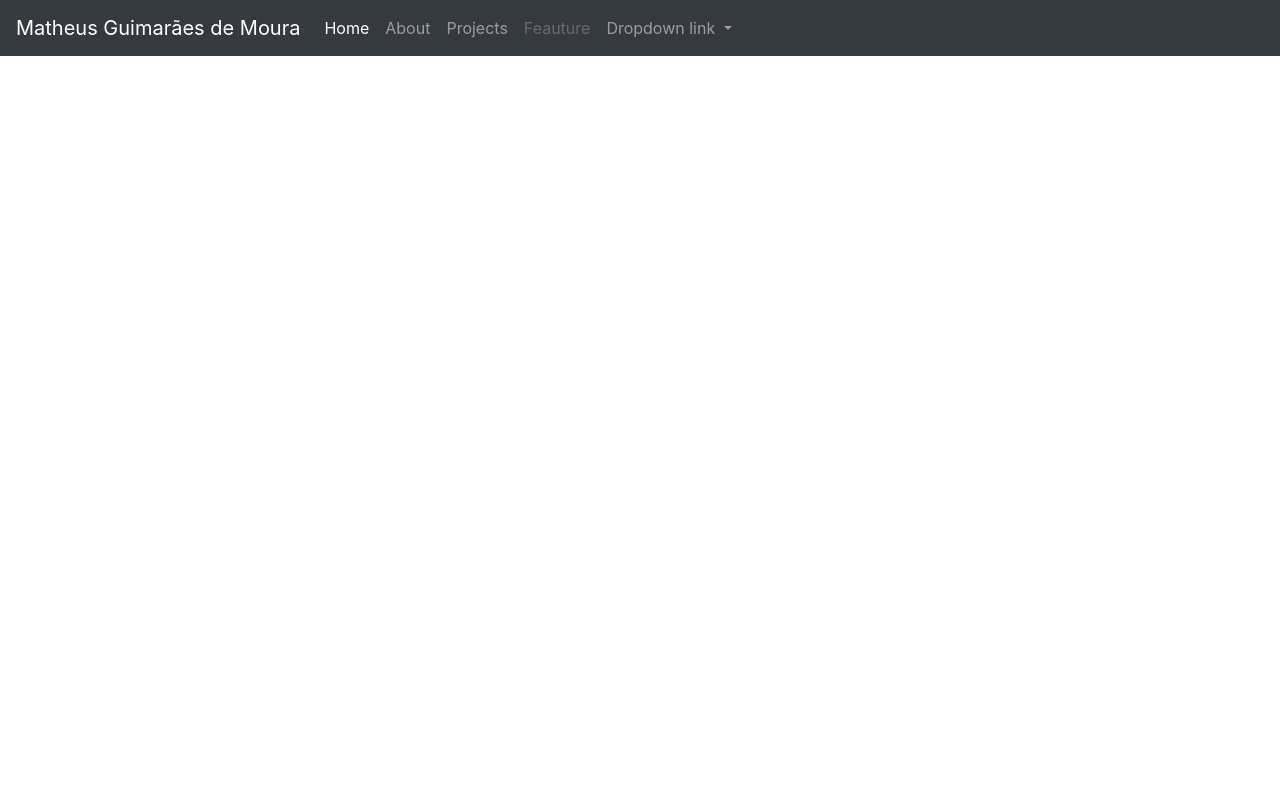
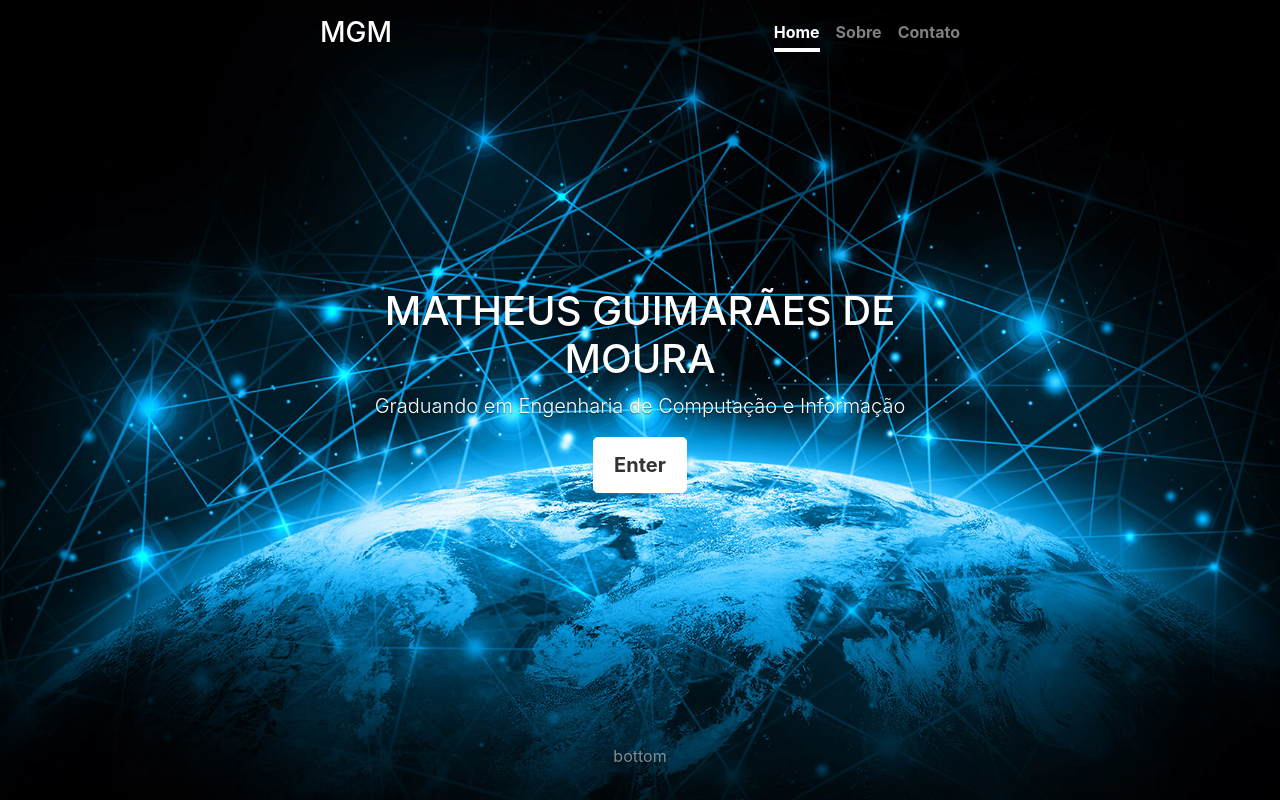
Before and after one commit to matheusgm/matheusgm.github.io, a plain HTML site: page index.html in a window 1280 px wide. Drawn offline with nearby package versions, Linux system fonts and the light colour scheme.

Commit message:
tela inicial com background

```diff
--- a/css/main.css
+++ b/css/main.css
@@ -0,0 +1,108 @@
+/*
+ * Globals
+ */
+
+/* Links */
+a,
+a:focus,
+a:hover {
+  color: #fff;
+}
+
+/* Custom default button */
+.btn-secondary,
+.btn-secondary:hover,
+.btn-secondary:focus {
+  color: #333;
+  text-shadow: none; /* Prevent inheritance from `body` */
+  background-color: #fff;
+  border: .05rem solid #fff;
+}
+
+
+/*
+ * Base structure
+ */
+
+html,
+body {
+  height: 100%;
+  /* background-color: #333; */
+  background: url(../img/network_world.jpg) no-repeat 50% 50%;
+  background-size: cover;
+}
+
+body {
+  display: -ms-flexbox;
+  display: flex;
+  color: #fff;
+  text-shadow: 0 .05rem .1rem rgba(0, 0, 0, .5);
+  box-shadow: inset 0 0 5rem rgba(0, 0, 0, .5);
+}
+
+.cover-container {
+  max-width: 42em;
+}
+
+
+/*
+ * Header
+ */
+.masthead {
+  margin-bottom: 2rem;
+}
+
+.masthead-brand {
+  margin-bottom: 0;
+}
+
+.nav-masthead .nav-link {
+  padding: .25rem 0;
+  font-weight: 700;
+  color: rgba(255, 255, 255, .5);
+  background-color: transparent;
+  border-bottom: .25rem solid transparent;
+}
+
+.nav-masthead .nav-link:hover,
+.nav-masthead .nav-link:focus {
+  border-bottom-color: rgba(255, 255, 255, .25);
+}
+
+.nav-masthead .nav-link + .nav-link {
+  margin-left: 1rem;
+}
+
+.nav-masthead .active {
+  color: #fff;
+  border-bottom-color: #fff;
+}
+
+@media (min-width: 48em) {
+  .masthead-brand {
+    float: left;
+  }
+  .nav-masthead {
+    float: right;
+  }
+}
+
+
+/*
+ * Cover
+ */
+.cover {
+  padding: 0 1.5rem;
+}
+.cover .btn-lg {
+  padding: .75rem 1.25rem;
+  font-weight: 700;
+}
+
+
+/*
+ * Footer
+ */
+.mastfoot {
+  color: rgba(255, 255, 255, .5);
+}
--- a/index.html
+++ b/index.html
@@ -8,49 +8,43 @@
 
     <title>Page Title</title>
 
+    <link rel="stylesheet" href="https://stackpath.bootstrapcdn.com/bootstrap/4.5.0/css/bootstrap.min.css"
+        integrity="sha384-9aIt2nRpC12Uk9gS9baDl411NQApFmC26EwAOH8WgZl5MYYxFfc+NcPb1dKGj7Sk" crossorigin="anonymous">
+
     <link rel='stylesheet' type='text/css' media='screen' href='css/main.css'>
     <script src='js/main.js'></script>
 
-    <link rel="stylesheet" href="https://stackpath.bootstrapcdn.com/bootstrap/4.5.0/css/bootstrap.min.css"
-        integrity="sha384-9aIt2nRpC12Uk9gS9baDl411NQApFmC26EwAOH8WgZl5MYYxFfc+NcPb1dKGj7Sk" crossorigin="anonymous">
 
 </head>
 
-<body>
-    <nav class="navbar navbar-expand-lg navbar-dark bg-dark">
-        <a class="navbar-brand" href="#">Matheus Guimarães de Moura</a>
-        <button class="navbar-toggler" type="button" data-toggle="collapse" data-target="#navbarNav"
-            aria-controls="navbarNav" aria-expanded="false" aria-label="Toggle navigation">
-            <span class="navbar-toggler-icon"></span>
-        </button>
-        <div class="collapse navbar-collapse" id="navbarNav">
-            <ul class="navbar-nav">
-                <li class="nav-item active">
-                    <a class="nav-link" href="#">Home <span class="sr-only">(current)</span></a>
-                </li>
-                <li class="nav-item">
-                    <a class="nav-link" href="#">About</a>
-                </li>
-                <li class="nav-item">
-                    <a class="nav-link" href="#">Projects</a>
-                </li>
-                <li class="nav-item">
-                    <a class="nav-link disabled" href="#">Feauture</a>
-                </li>
-                <li class="nav-item dropdown">
-                    <a class="nav-link dropdown-toggle" href="#" id="navbarDropdownMenuLink" role="button"
-                        data-toggle="dropdown" aria-haspopup="true" aria-expanded="false">
-                        Dropdown link
-                    </a>
-                    <div class="dropdown-menu" aria-labelledby="navbarDropdownMenuLink">
-                        <a class="dropdown-item" href="#">Action</a>
-                        <a class="dropdown-item" href="#">Another action</a>
-                        <a class="dropdown-item" href="#">Something else here</a>
-                    </div>
-                </li>
-            </ul>
-        </div>
-    </nav>
+<body class="text-center">
+
+    <div class="cover-container d-flex w-100 h-100 p-3 mx-auto flex-column">
+        <header class="masthead mb-auto">
+            <div class="inner">
+                <h3 class="masthead-brand">MGM</h3>
+                <nav class="nav nav-masthead justify-content-center">
+                    <a class="nav-link active" href="#">Home</a>
+                    <a class="nav-link" href="#">Sobre</a>
+                    <a class="nav-link" href="#">Contato</a>
+                </nav>
+            </div>
+        </header>
+
+        <main role="main" class="inner cover">
+            <h1 class="cover-heading">MATHEUS GUIMARÃES DE MOURA</h1>
+            <p class="lead">Graduando em Engenharia de Computação e Informação</p>
+            <p class="lead">
+                <a href="#" class="btn btn-lg btn-secondary">Enter</a>
+            </p>
+        </main>
+
+        <footer class="mastfoot mt-auto">
+            <div class="inner">
+                <p>bottom</p>
+            </div>
+        </footer>
+    </div>
 
 
 
```
Also changed, not shown: img/network_world.jpg (added).
